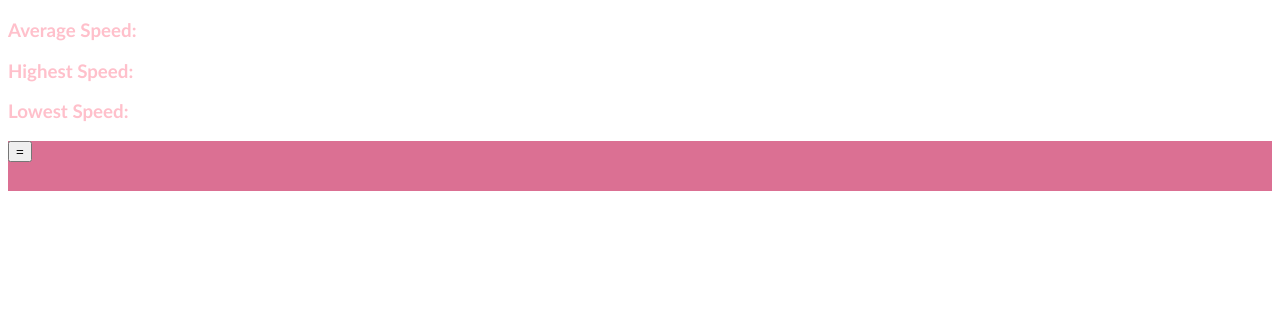
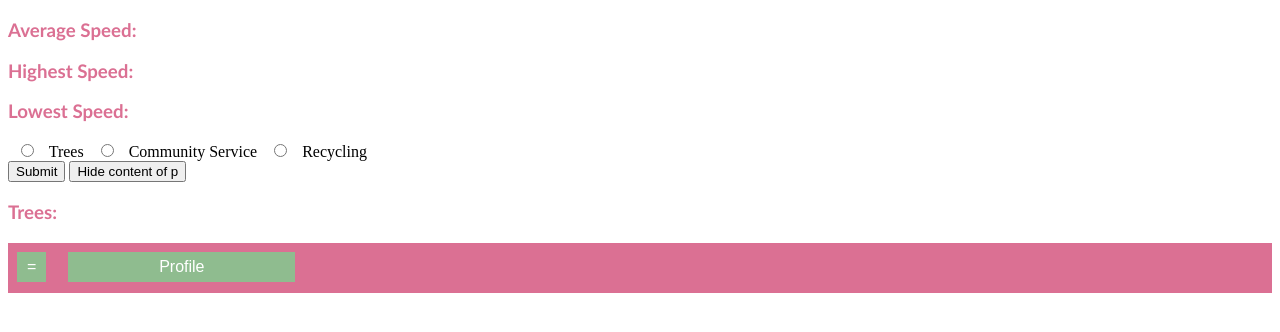
Before and after one commit to LeMemaker/Hack2023, a website: page GUI.html in a window 1280 px wide. Shown: the part 62-394 px from the top of the page. Drawn offline with Linux system fonts and the light colour scheme.

Commit message:
lotta stuff

```diff
--- a/GUI.html
+++ b/GUI.html
@@ -6,7 +6,7 @@
     </div>
     <link rel="stylesheet" href="GUIStyle.css">
 </header>
-<body>
+
     <div class="speed">
     <H3>Average Speed:</H3>
     <H3>Highest Speed:</H3>
@@ -22,24 +22,59 @@
             font-family: monaco;
         }
         .speed{
-            color: pink;
+            color: palevioletred;
             font-family: optima;
         }
         .actionBar{
             height: 50px;
             background-color: palevioletred
         }
-        .button{
-            height: 15 px;
-            width: 15px;
-            padding: center;
-            background-color: darkseagreen;
-        }
+     .button {
+  border: none;
+  color: white;
+  padding: 6px 10px;
+  text-align: center;
+  text-decoration: none;
+  display: inline-block;
+  font-size: 16px;
+  margin: 9px;
+  cursor: pointer;
+}
+
+.button1 {background-color: darkseagreen;} /* Green */
+
+.body1{
+    color: palevioletred;
+            font-family: optima;
+	}
     </style>
+<body>
+
+    <form>
+
+          <input type="radio" id="html" name="fav_language" value="HTML">
+          <label for="html">Trees</label>
+          <input type="radio" id="css" name="fav_language" value="CSS">
+          <label for="css">Community Service</label>
+          <input type="radio" id="javascript" name="fav_language" value="JavaScript">
+          <label for="javascript">Recycling</label>
+
+          <br>
+          <input type="submit" value="Submit">
+          <button type="button" onclick="myFunction()">Hide content of p</button>
+        </form>
+         <div class="body1">
+    	<H3 id="myTrees">Trees:<H2>
+    </div>
 </body>
 <footer>
 <div class="actionBar">
-    <button type="button">=</button>
+
+    <button class="button button1">=</button>
+
+    <a href="/filepath/file.pdf" target="_blank"><input class="button button1" value="Profile" /></a>
+
+
 </div>
 </footer>
 </html>
```
Also changed, not shown: carbonAndTrasCalculator.js (added, +35 -0 lines), carbonCalculator.js (deleted, +0 -22 lines), location.js (+18 -2 lines), package.json (added, +12 -0 lines), TrashCalculator.js (added), 1 other file.
